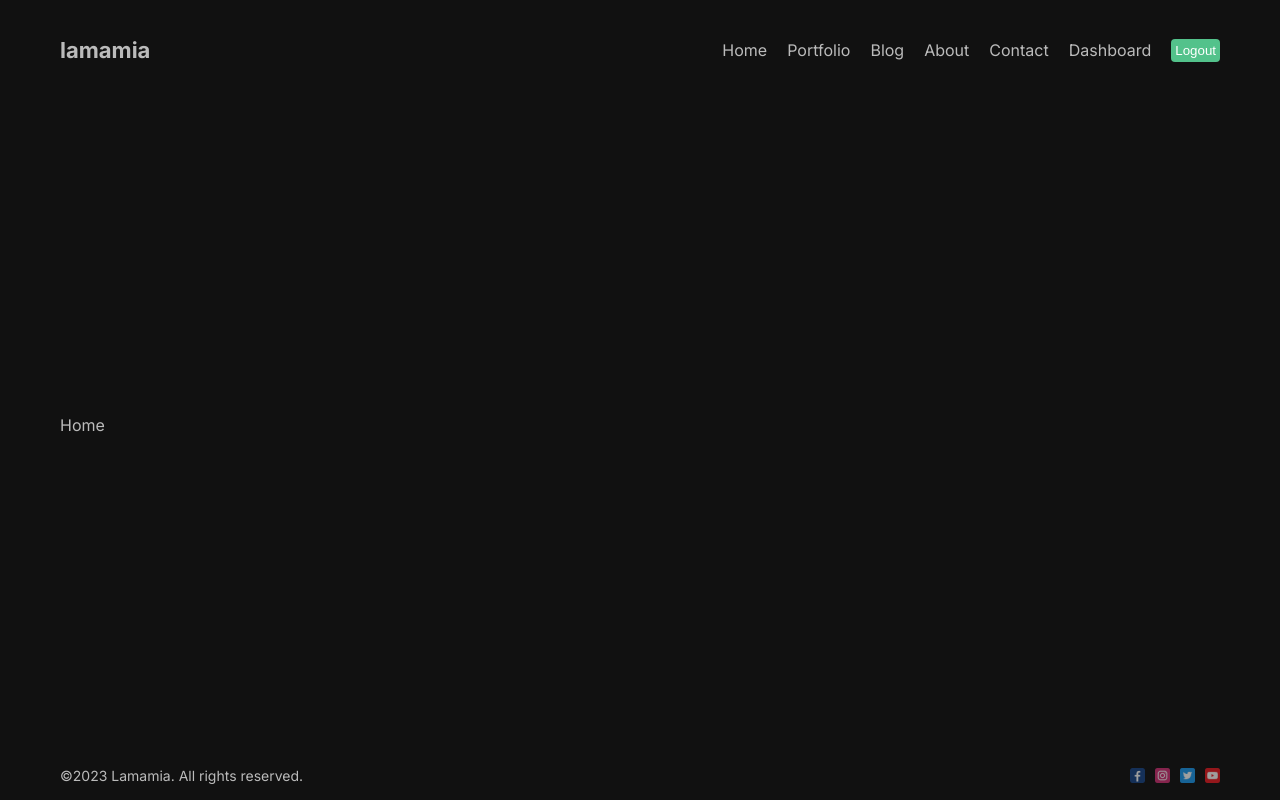
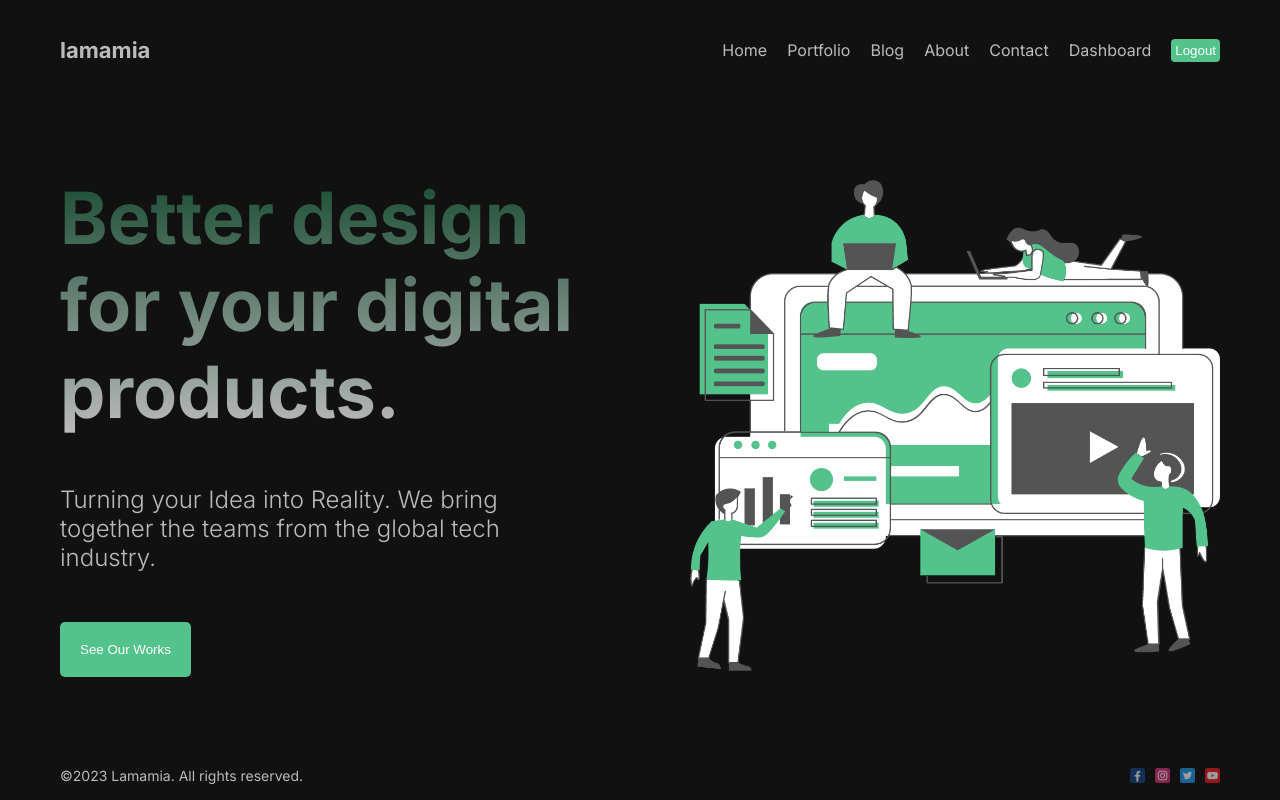
Before and after one commit to RaiseOnce/design-app, a Next.js app: page / in a window 1280 px wide. Built offline with nearby package versions, Linux system fonts and the light colour scheme.

Commit message:
home is done

```diff
--- a/next.config.js
+++ b/next.config.js
@@ -1,4 +1,8 @@
 /** @type {import('next').NextConfig} */
-const nextConfig = {}
+const nextConfig = {
+  images: {
+    domains: ['images.pexels.com'],
+  },
+}
 
 module.exports = nextConfig
--- a/src/app/layout.tsx
+++ b/src/app/layout.tsx
@@ -7,8 +7,8 @@
 const inter = Inter({ subsets: ['latin'] })
 
 export const metadata: Metadata = {
-  title: 'Create Next App',
-  description: 'Generated by create next app',
+  title: 'Lamamia',
+  description: 'Generated by Elias',
 }
 
 export default function RootLayout({
--- a/src/app/page.module.scss
+++ b/src/app/page.module.scss
@@ -1,229 +1,40 @@
-.main {
+@import '../styles/base';
+
+.container {
   display: flex;
-  flex-direction: column;
-  justify-content: space-between;
   align-items: center;
-  padding: 6rem;
-  min-height: 100vh;
+  gap: 100px;
 }
 
-.description {
-  display: inherit;
-  justify-content: inherit;
-  align-items: inherit;
-  font-size: 0.85rem;
-  max-width: var(--max-width);
-  width: 100%;
-  z-index: 2;
-  font-family: var(--font-mono);
+.item {
+  @include container;
+  gap: 50px;
 }
 
-.description a {
-  display: flex;
-  justify-content: center;
-  align-items: center;
-  gap: 0.5rem;
+.title {
+  font-size: 72px;
+  background: linear-gradient(to bottom, $color-green-dark, $color-gray);
+  -webkit-background-clip: text;
+  -webkit-text-fill-color: transparent;
 }
 
-.description p {
-  position: relative;
-  margin: 0;
-  padding: 1rem;
-  background-color: rgba(var(--callout-rgb), 0.5);
-  border: 1px solid rgba(var(--callout-border-rgb), 0.3);
-  border-radius: var(--border-radius);
+.desc {
+  font-size: 24px;
+  font-weight: 300;
 }
 
-.code {
-  font-weight: 700;
-  font-family: var(--font-mono);
+.btn {
+  padding: 20px;
+  cursor: pointer;
+  background-color: $color-green;
+  border: none;
+  border-radius: 5px;
+  width: max-content;
+  color: $color-white;
 }
 
-.grid {
-  display: grid;
-  grid-template-columns: repeat(4, minmax(25%, auto));
-  max-width: 100%;
-  width: var(--max-width);
+.img {
+  width: 100%;
+  height: 500px;
+  object-fit: cover;
 }
-
-.card {
-  padding: 1rem 1.2rem;
-  border-radius: var(--border-radius);
-  background: rgba(var(--card-rgb), 0);
-  border: 1px solid rgba(var(--card-border-rgb), 0);
-  transition: background 200ms, border 200ms;
-}
-
-.card span {
-  display: inline-block;
-  transition: transform 200ms;
-}
-
-.card h2 {
-  font-weight: 600;
-  margin-bottom: 0.7rem;
-}
-
-.card p {
-  margin: 0;
-  opacity: 0.6;
-  font-size: 0.9rem;
-  line-height: 1.5;
-  max-width: 30ch;
-}
-
-.center {
-  display: flex;
-  justify-content: center;
-  align-items: center;
-  position: relative;
-  padding: 4rem 0;
-}
-
-.center::before {
-  background: var(--secondary-glow);
-  border-radius: 50%;
-  width: 480px;
-  height: 360px;
-  margin-left: -400px;
-}
-
-.center::after {
-  background: var(--primary-glow);
-  width: 240px;
-  height: 180px;
-  z-index: -1;
-}
-
-.center::before,
-.center::after {
-  content: '';
-  left: 50%;
-  position: absolute;
-  filter: blur(45px);
-  transform: translateZ(0);
-}
-
-.logo {
-  position: relative;
-}
-/* Enable hover only on non-touch devices */
-@media (hover: hover) and (pointer: fine) {
-  .card:hover {
-    background: rgba(var(--card-rgb), 0.1);
-    border: 1px solid rgba(var(--card-border-rgb), 0.15);
-  }
-
-  .card:hover span {
-    transform: translateX(4px);
-  }
-}
-
-@media (prefers-reduced-motion) {
-  .card:hover span {
-    transform: none;
-  }
-}
-
-/* Mobile */
-@media (max-width: 700px) {
-  .content {
-    padding: 4rem;
-  }
-
-  .grid {
-    grid-template-columns: 1fr;
-    margin-bottom: 120px;
-    max-width: 320px;
-    text-align: center;
-  }
-
-  .card {
-    padding: 1rem 2.5rem;
-  }
-
-  .card h2 {
-    margin-bottom: 0.5rem;
-  }
-
-  .center {
-    padding: 8rem 0 6rem;
-  }
-
-  .center::before {
-    transform: none;
-    height: 300px;
-  }
-
-  .description {
-    font-size: 0.8rem;
-  }
-
-  .description a {
-    padding: 1rem;
-  }
-
-  .description p,
-  .description div {
-    display: flex;
-    justify-content: center;
-    position: fixed;
-    width: 100%;
-  }
-
-  .description p {
-    align-items: center;
-    inset: 0 0 auto;
-    padding: 2rem 1rem 1.4rem;
-    border-radius: 0;
-    border: none;
-    border-bottom: 1px solid rgba(var(--callout-border-rgb), 0.25);
-    background: linear-gradient(
-      to bottom,
-      rgba(var(--background-start-rgb), 1),
-      rgba(var(--callout-rgb), 0.5)
-    );
-    background-clip: padding-box;
-    backdrop-filter: blur(24px);
-  }
-
-  .description div {
-    align-items: flex-end;
-    pointer-events: none;
-    inset: auto 0 0;
-    padding: 2rem;
-    height: 200px;
-    background: linear-gradient(
-      to bottom,
-      transparent 0%,
-      rgb(var(--background-end-rgb)) 40%
-    );
-    z-index: 1;
-  }
-}
-
-/* Tablet and Smaller Desktop */
-@media (min-width: 701px) and (max-width: 1120px) {
-  .grid {
-    grid-template-columns: repeat(2, 50%);
-  }
-}
-
-@media (prefers-color-scheme: dark) {
-  .vercelLogo {
-    filter: invert(1);
-  }
-
-  .logo {
-    filter: invert(1) drop-shadow(0 0 0.3rem #ffffff70);
-  }
-}
-
-@keyframes rotate {
-  from {
-    transform: rotate(360deg);
-  }
-  to {
-    transform: rotate(0deg);
-  }
-}
--- a/src/app/page.tsx
+++ b/src/app/page.tsx
@@ -1,6 +1,23 @@
 import Image from 'next/image'
 import styles from './page.module.scss'
+import Hero from '../../public/hero.png'
 
 export default function Home() {
-  return <div>Home</div>
+  return (
+    <div className={styles.container}>
+      <div className={styles.item}>
+        <h1 className={styles.title}>
+          Better design for your digital products.
+        </h1>
+        <p className={styles.desc}>
+          Turning your Idea into Reality. We bring together the teams from the
+          global tech industry.
+        </p>
+        <button className={styles.btn}>See Our Works</button>
+      </div>
+      <div className={styles.item}>
+        <Image src={Hero} alt="" className={styles.img} />
+      </div>
+    </div>
+  )
 }
--- a/src/styles/_colors.scss
+++ b/src/styles/_colors.scss
@@ -3,17 +3,16 @@
 $color-black: #000;
 
 $color-bg: #111;
-$color-text: #bbb;
 
 $color-transperent: rgba(255, 255, 255, 0);
 $color-white-transperent: rgba(255, 255, 255, 0.6);
 $color-black-transperent: rgba(0, 0, 0, 0.6);
 $color-green-transperent: rgba(64, 181, 173, 0.6);
 
-$color-gray: #f7f7f7;
+$color-gray: #bbb;
 $color-gray-dark: #d9d9d9;
 $color-green: #53c28b;
-$color-light-green: #b6dfdd;
+$color-green-dark: #194c33;
 $color-main: #f5da5a;
 $color-accent: #5983d5;
 $color-muted: lighten($color-main, 20%);
--- a/src/styles/_layouts.scss
+++ b/src/styles/_layouts.scss
@@ -13,6 +13,11 @@
   flex-direction: column;
 }
 
+@mixin container {
+  @include col;
+  flex: 1;
+}
+
 @mixin hide-scroll {
   &::-webkit-scrollbar {
     display: none;
--- a/src/styles/globals.scss
+++ b/src/styles/globals.scss
@@ -11,7 +11,7 @@
   max-width: 100vw;
   overflow-x: hidden;
   background-color: $color-bg;
-  color: $color-text;
+  color: $color-gray;
 }
 
 a {
```
